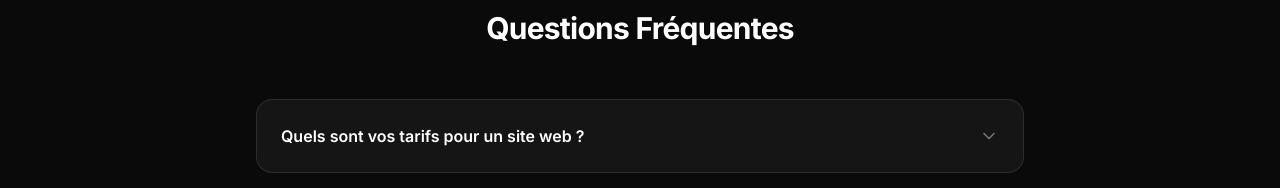
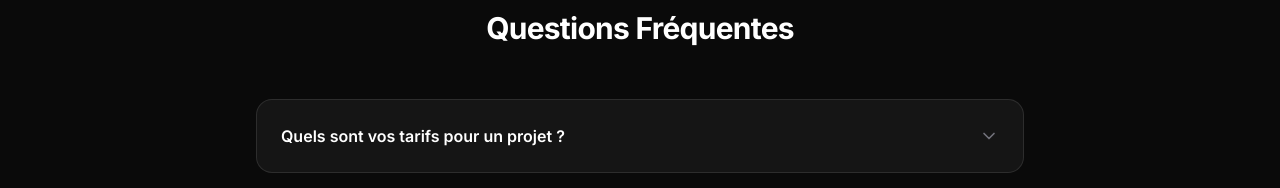
Before and after one commit to soulemaneyeo99/MyDjango-react_portfolio, a React (Vite) app in the folder frontend/: page /contact in a window 1280 px wide. Shown: the part 1180-1368 px from the top of the page. Built offline with nearby package versions, Linux system fonts and the light colour scheme; no server answers; a web font is replaced by a local one.

Commit message:
feat: professionalize service rates and currency (FCFA)

```diff
--- a/frontend/src/pages/Contact.jsx
+++ b/frontend/src/pages/Contact.jsx
@@ -102,8 +102,8 @@ const Contact = () => {
 
   const faqs = [
     {
-      question: "Quels sont vos tarifs pour un site web ?",
-      answer: "Mes tarifs varient selon la complexité du projet. Pour un site vitrine simple : 200-500€, pour une application web complexe : 1000-3000€. Je propose toujours un devis gratuit et personnalisé après discussion de vos besoins."
+      question: "Quels sont vos tarifs pour un projet ?",
+      answer: "Mes tarifs sont établis sur mesure selon l'envergure et la complexité technique. À titre indicatif, un site vitrine professionnel se situe généralement entre 200 000 et 500 000 FCFA, tandis qu'une application métier ou plateforme complexe débute à partir de 800 000 FCFA. Je fournis toujours un devis détaillé et transparent après notre premier échange."
     },
     {
       question: "Combien de temps pour développer un projet ?",
```
Lines whose indentation alone changed are shown as unchanged.
